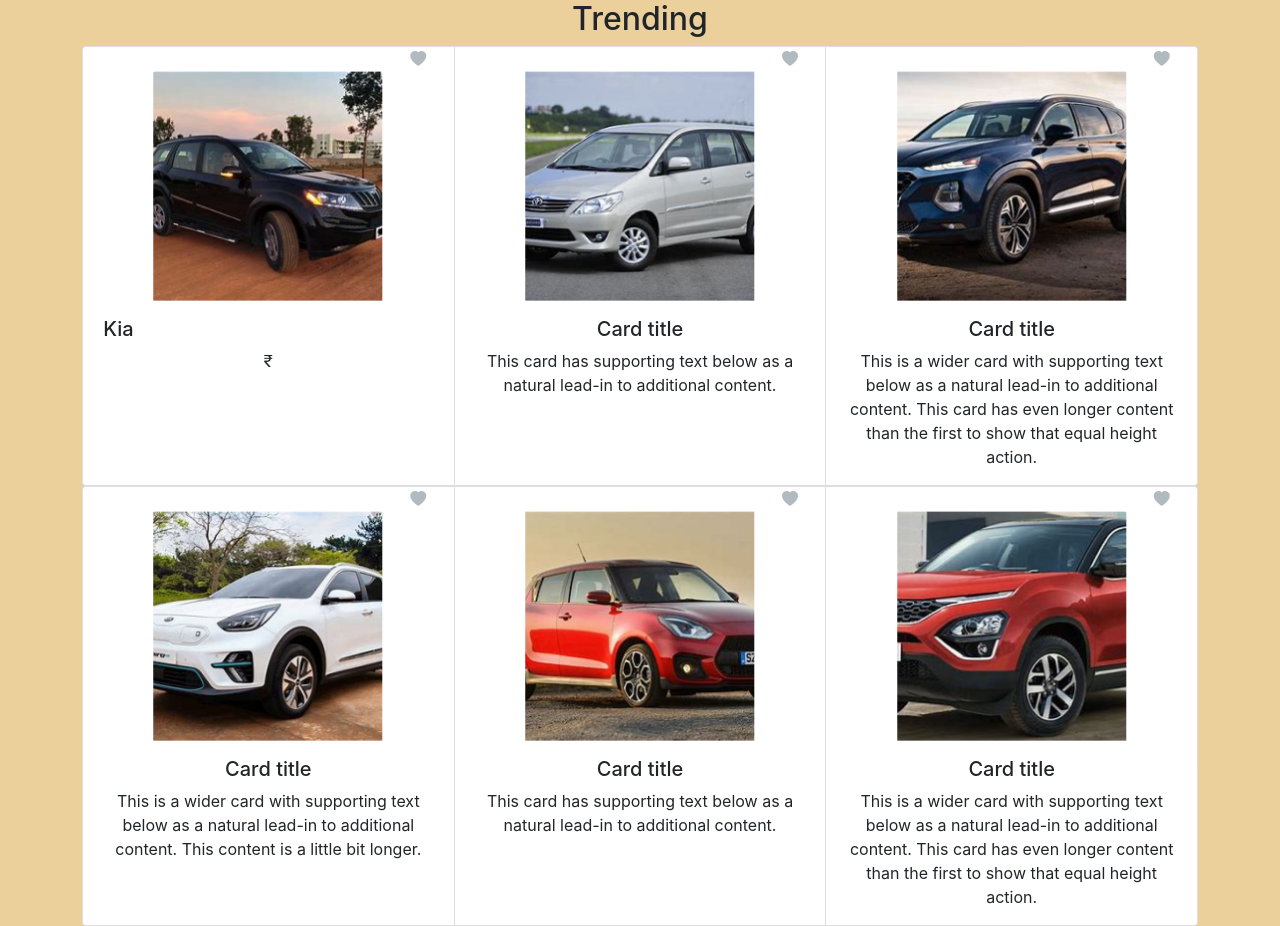
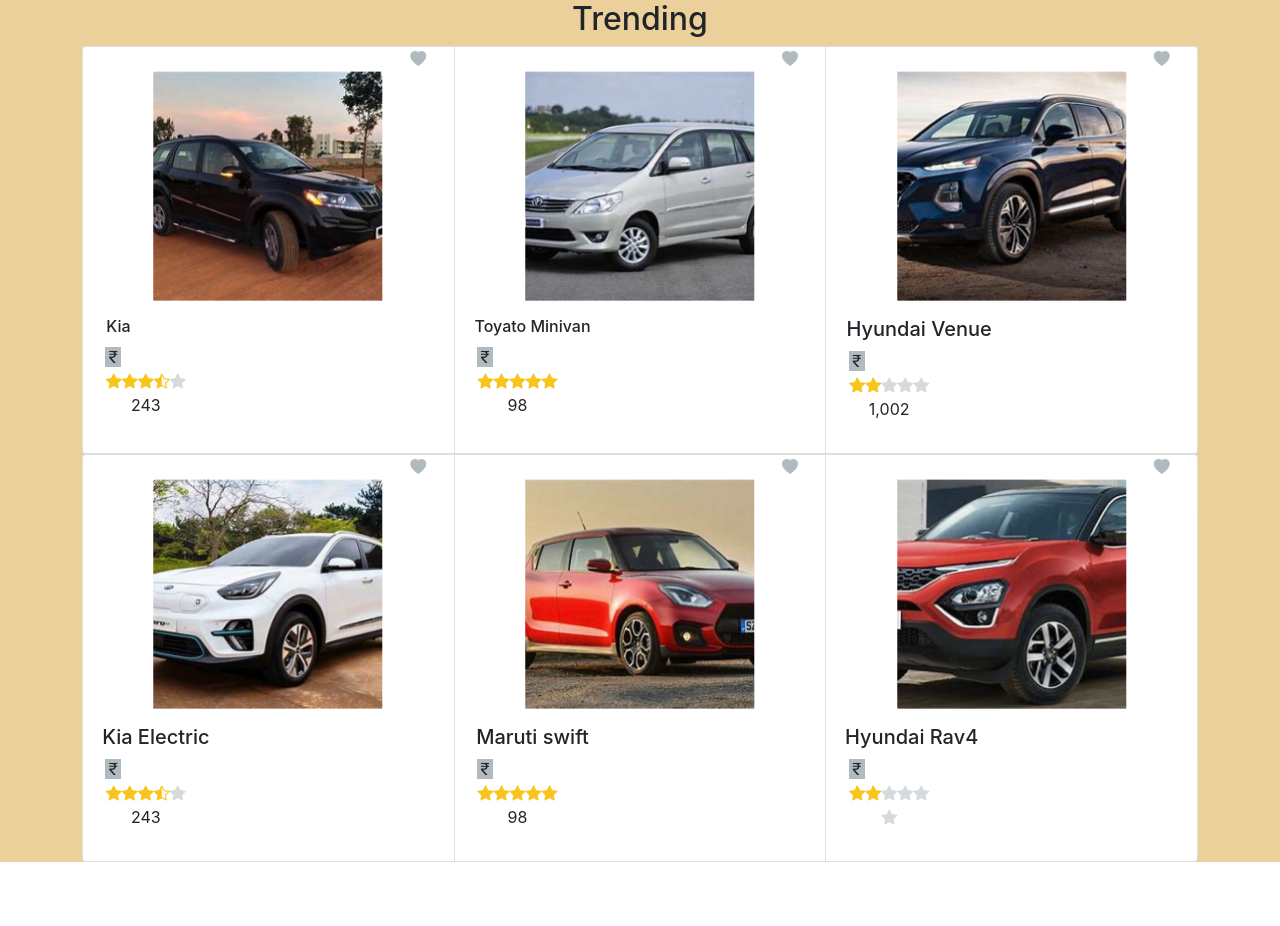
Before and after one commit to ibrahimhossain01752/hunt-digital, a React (Create React App) app: page / in a window 1280 px wide. After the commit the page ends 862 px from the top, so only its background shows below. Built offline with nearby package versions, Linux system fonts and the light colour scheme.

Commit message:
star added

```diff
--- a/src/components/Home/Card.css
+++ b/src/components/Home/Card.css
@@ -15,3 +15,35 @@
 .head_one{
     margin-right: 300px;
 }
+.head_two{
+    margin-right: 215px;
+}
+.head_thr{
+    margin-right: 185px;
+}
+.head_four{
+    margin-right: 225px;
+}
+.head_five{
+    margin-right: 215px;
+}
+.head_six{
+    margin-right: 200px;
+}
+.ruppe{
+    background-color: #B0BABF;
+    margin-right: 310px;
+}
+.star{
+    color:#F8C51B;
+}
+.star_one{
+    color:#D5DADD;
+}
+.ratting{
+    margin-right:245px;
+
+}
+.display{
+    display: inline-block;
+}
--- a/src/components/Home/Card.js
+++ b/src/components/Home/Card.js
@@ -18,8 +18,9 @@
   <i class="bi bi-heart-fill icon_one"></i>
     <img src={card1} class="card-img-top car_one mx-auto" alt="..."/>
     <div class="card-body">
-      <h5 class="card-title mx-start head_one">Kia</h5>
-      <i class="bi bi-currency-rupee fw-5"></i>
+      <h6 class="card-title mx-start head_one">Kia</h6>
+      <i class="bi bi-currency-rupee ruppe"></i>
+      <p class="ratting"><i class="bi bi-star-fill star"></i><i class="bi bi-star-fill star"></i><i class="bi bi-star-fill star"></i><i class="bi bi-star-half star"></i><i class="bi bi-star-fill star_one"></i>243</p>
     </div>
 
   </div>
@@ -27,8 +28,9 @@
   <i class="bi bi-heart-fill icon_one"></i>
     <img src={card2} class="card-img-top car_one mx-auto" alt="..."/>
     <div class="card-body">
-      <h5 class="card-title">Card title</h5>
-      <p class="card-text">This card has supporting text below as a natural lead-in to additional content.</p>
+      <h6 class="card-title head_two">Toyato Minivan</h6>
+      <i class="bi bi-currency-rupee ruppe"></i>
+      <p class="ratting"><i class="bi bi-star-fill star"></i><i class="bi bi-star-fill star"></i><i class="bi bi-star-fill star"></i><i class="bi bi-star-fill star"></i><i class="bi bi-star-fill star"></i>98</p>
     </div>
 
   </div>
@@ -36,8 +38,9 @@
   <i class="bi bi-heart-fill icon_one"></i>
     <img src={card3} class="card-img-top car_one mx-auto" alt="..."/>
     <div class="card-body">
-      <h5 class="card-title">Card title</h5>
-      <p class="card-text">This is a wider card with supporting text below as a natural lead-in to additional content. This card has even longer content than the first to show that equal height action.</p>
+      <h5 class="card-title head_thr">Hyundai Venue</h5>
+       <i class="bi bi-currency-rupee ruppe"></i>
+       <p class="ratting"><i class="bi bi-star-fill star"></i><i class="bi bi-star-fill star"></i><i class="bi bi-star-fill star_one"></i><i class="bi bi-star-fill star_one"></i><i class="bi bi-star-fill star_one"></i>1,002</p>
     </div>
 
   </div>
@@ -47,8 +50,9 @@
   <i class="bi bi-heart-fill icon_one"></i>
     <img src={card4} class="card-img-top car_one mx-auto" alt="..."/>
     <div class="card-body">
-      <h5 class="card-title">Card title</h5>
-      <p class="card-text">This is a wider card with supporting text below as a natural lead-in to additional content. This content is a little bit longer.</p>
+      <h5 class="card-title head_four">Kia Electric </h5>
+      <i class="bi bi-currency-rupee ruppe"></i>
+      <p class="ratting"><i class="bi bi-star-fill star"></i><i class="bi bi-star-fill star"></i><i class="bi bi-star-fill star"></i><i class="bi bi-star-half star"></i><i class="bi bi-star-fill star_one"></i>243</p>
     </div>
 
   </div>
@@ -56,8 +60,9 @@
   <i class="bi bi-heart-fill icon_one"></i>
     <img src={card5} class="card-img-top car_one mx-auto" alt="..."/>
     <div class="card-body">
-      <h5 class="card-title">Card title</h5>
-      <p class="card-text">This card has supporting text below as a natural lead-in to additional content.</p>
+      <h5 class="card-title head_five">Maruti swift</h5>
+      <i class="bi bi-currency-rupee ruppe"></i>
+      <p class="ratting"><i class="bi bi-star-fill star"></i><i class="bi bi-star-fill star"></i><i class="bi bi-star-fill star"></i><i class="bi bi-star-fill star"></i><i class="bi bi-star-fill star"></i>98</p>
     </div>
 
   </div>
@@ -65,8 +70,9 @@
   <i class="bi bi-heart-fill icon_one"></i>
     <img src={card6} class="card-img-top car_one mx-auto" alt="..."/>
     <div class="card-body">
-      <h5 class="card-title">Card title</h5>
-      <p class="card-text">This is a wider card with supporting text below as a natural lead-in to additional content. This card has even longer content than the first to show that equal height action.</p>
+      <h5 class="card-title head_six">Hyundai Rav4</h5>
+      <i class="bi bi-currency-rupee ruppe"></i>
+      <p class="ratting"><span class="display"><i class="bi bi-star-fill star"></i><i class="bi bi-star-fill star"></i><i class="bi bi-star-fill star_one"></i><i class="bi bi-star-fill star_one"></i><i class="bi bi-star-fill star_one"></i><i class="bi bi-star-fill star_one"></i></span></p>
     </div>
 
   </div>
```
